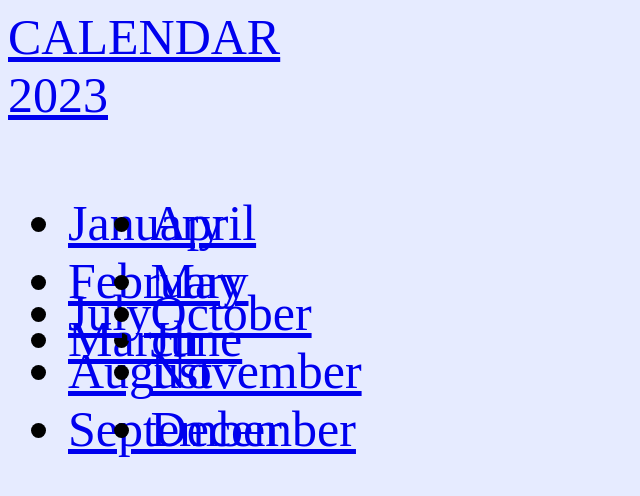
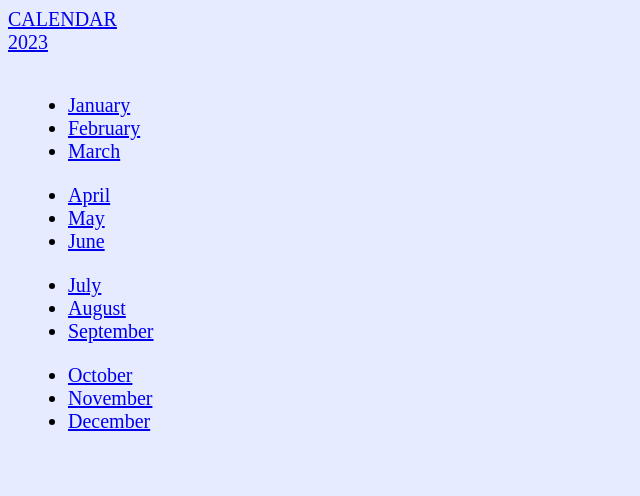
Before and after one commit to S-idul/S-idul.github.io, a plain HTML site: page calendar.html in a window 1280 px wide. Shown: the whole page, without its empty margins (0-640 px from the left). Drawn offline with Linux system fonts and the light colour scheme.

Commit message:
Update calendar.html

```diff
--- a/calendar.html
+++ b/calendar.html
@@ -43,9 +43,9 @@
     padding: 20px
    }
    #index{
-    font-size: 50px;
-    width: 20%;
-    height: 100px;
+    font-size: 20px;
+    width: 10%;
+    height: 20px;
     float: left;
    }
   </style>
```
